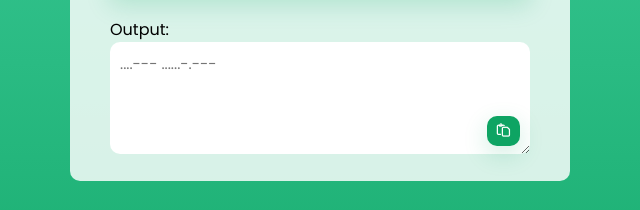
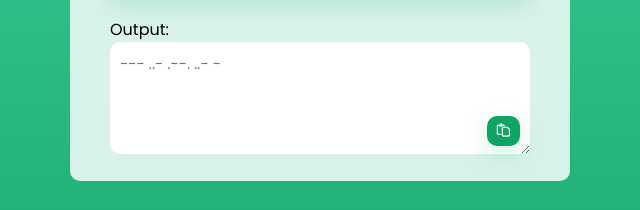
Before and after one commit to sweet-orchard/Morse-Code-Translator, a plain HTML site: page index.html in a window 1280 px wide. Shown: the part 378-588 px from the top of the page, 320-960 px from the left. Drawn offline with Linux system fonts and the light colour scheme.

Commit message:
index.html

```diff
--- a/index.html
+++ b/index.html
@@ -27,7 +27,7 @@
 
                 <div class="output">
                     <p class="subheader">Output: </p>
-                    <textarea name="textarea" placeholder="....--- ......-.---" id="myTextArea" class="textarea copy-link-input" rows="4" cols="50"></textarea>
+                    <textarea name="textarea" placeholder="--- ..- .--. ..- - " id="myTextArea" class="textarea copy-link-input" rows="4" cols="50"></textarea>
                     <button class="copy copy-link-button"> <i class="fa-regular fa-paste"></i></button>
                 </div>
             </div>
```
